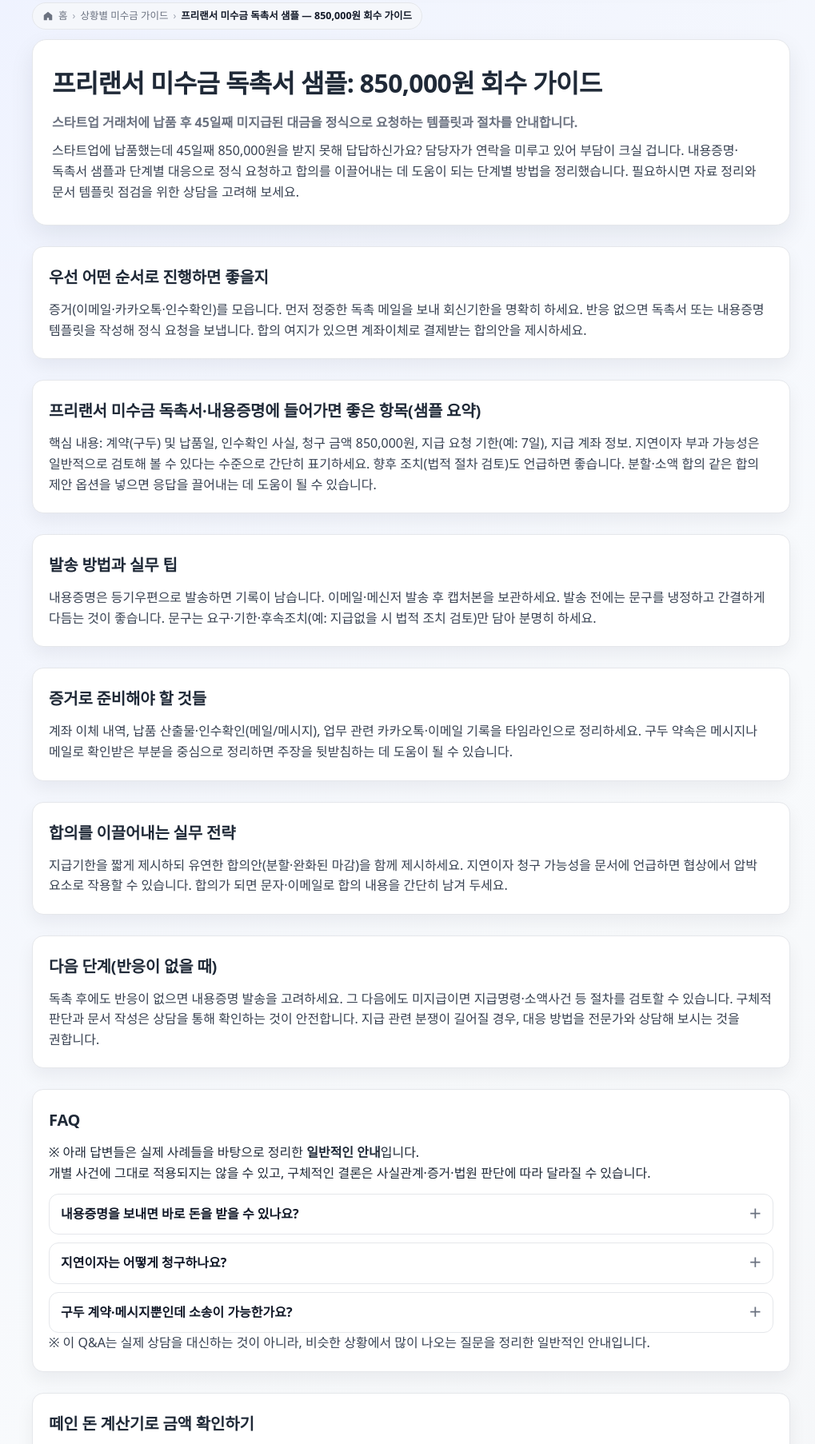
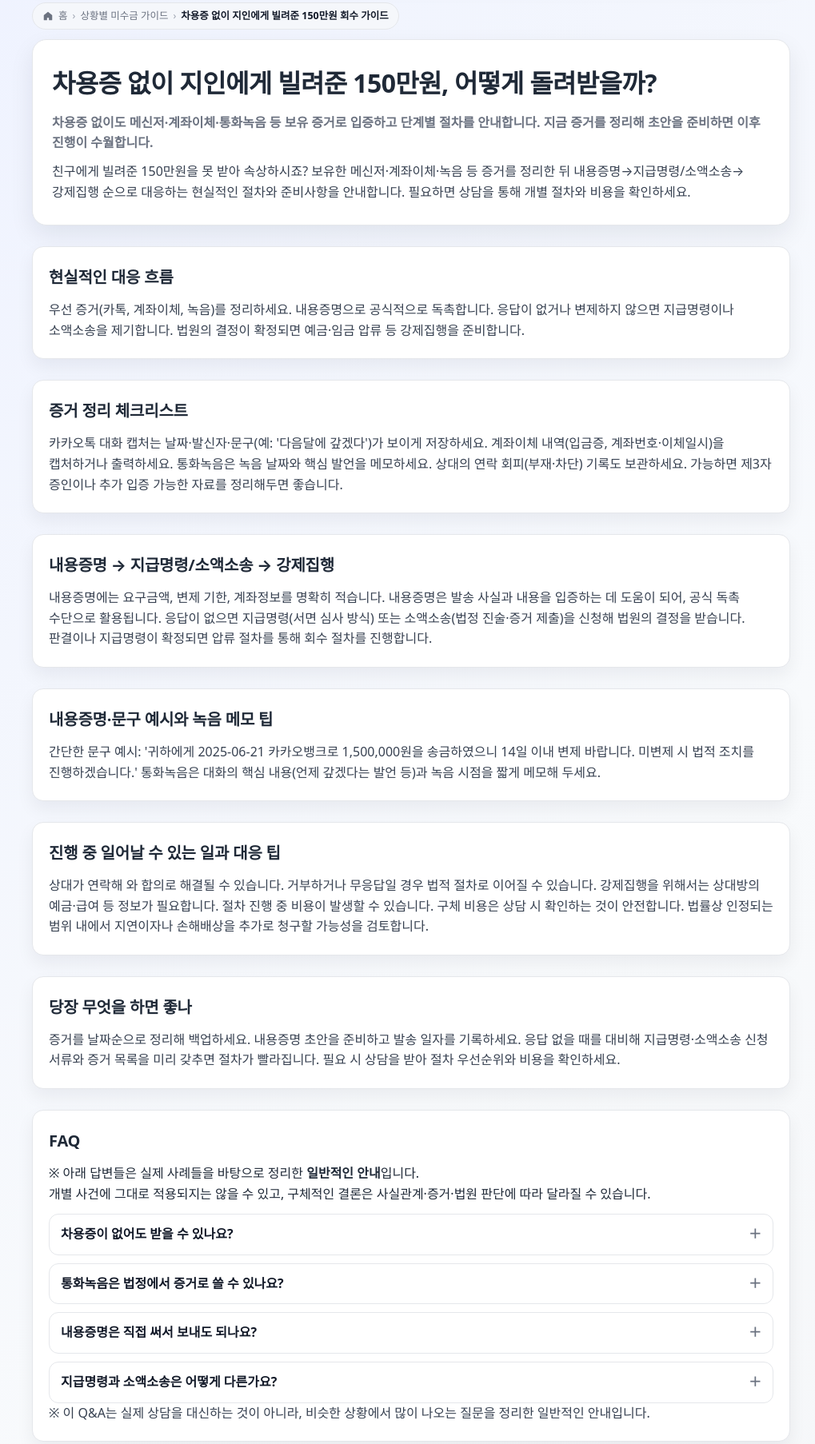
Before and after one commit to kimyoel/money-keeper, a plain HTML site: page public/case.html in a window 1280 px wide. Shown: the part 115-1921 px from the top of the page at 80% size, without its empty margins (126-1145 px from the left). Drawn offline with Linux system fonts and the light colour scheme.

Commit message:
auto: publish case

```diff
--- a/public/case.html
+++ b/public/case.html
@@ -2,8 +2,8 @@
 <html lang="ko">
 <head>
   <meta charset="utf-8" />
-  <title>프리랜서 미수금 독촉서 샘플 — 850,000원 회수 가이드</title>
-  <meta name="description" content="프리랜서가 스타트업에 납품 후 45일째 미수금 850,000원을 받지 못한 경우, 독촉서·내용증명 샘플과 단계별 회수 절차를 안내합니다." />
+  <title>차용증 없이 지인에게 빌려준 150만원 회수 가이드</title>
+  <meta name="description" content="차용증 없이 친구에게 빌려준 150만원을 메신저·계좌이체·통화녹음 등으로 입증해 내용증명, 지급명령·소액소송, 강제집행으로 회수하는 단계별 현실적 안내입니다." />
   <link rel="stylesheet" href="./styles.css" />
 </head>
 <body>
@@ -22,45 +22,45 @@
         <span class="breadcrumb-sep">›</span>
         <a href="./index.html">상황별 미수금 가이드</a>
         <span class="breadcrumb-sep">›</span>
-        <span class="breadcrumb-current breadcrumb-ellipsis">프리랜서 미수금 독촉서 샘플 — 850,000원 회수 가이드</span>
+        <span class="breadcrumb-current breadcrumb-ellipsis">차용증 없이 지인에게 빌려준 150만원 회수 가이드</span>
       </div>
     </div>
 
     <section class="hero">
-      <h1>프리랜서 미수금 독촉서 샘플: 850,000원 회수 가이드</h1>
-      <p class="subtitle">스타트업 거래처에 납품 후 45일째 미지급된 대금을 정식으로 요청하는 템플릿과 절차를 안내합니다.</p>
-      <p class="intro">스타트업에 납품했는데 45일째 850,000원을 받지 못해 답답하신가요? 담당자가 연락을 미루고 있어 부담이 크실 겁니다. 내용증명·독촉서 샘플과 단계별 대응으로 정식 요청하고 합의를 이끌어내는 데 도움이 되는 단계별 방법을 정리했습니다. 필요하시면 자료 정리와 문서 템플릿 점검을 위한 상담을 고려해 보세요.</p>
+      <h1>차용증 없이 지인에게 빌려준 150만원, 어떻게 돌려받을까?</h1>
+      <p class="subtitle">차용증 없이도 메신저·계좌이체·통화녹음 등 보유 증거로 입증하고 단계별 절차를 안내합니다. 지금 증거를 정리해 초안을 준비하면 이후 진행이 수월합니다.</p>
+      <p class="intro">친구에게 빌려준 150만원을 못 받아 속상하시죠? 보유한 메신저·계좌이체·녹음 등 증거를 정리한 뒤 내용증명→지급명령/소액소송→강제집행 순으로 대응하는 현실적인 절차와 준비사항을 안내합니다. 필요하면 상담을 통해 개별 절차와 비용을 확인하세요.</p>
     </section>
 
 
-      <section class="section" id="quick-steps">
-        <h2>우선 어떤 순서로 진행하면 좋을지</h2>
-        <p>증거(이메일·카카오톡·인수확인)를 모읍니다. 먼저 정중한 독촉 메일을 보내 회신기한을 명확히 하세요. 반응 없으면 독촉서 또는 내용증명 템플릿을 작성해 정식 요청을 보냅니다. 합의 여지가 있으면 계좌이체로 결제받는 합의안을 제시하세요.</p>
-      </section>
-
-      <section class="section" id="template-samples">
-        <h2>프리랜서 미수금 독촉서·내용증명에 들어가면 좋은 항목(샘플 요약)</h2>
-        <p>핵심 내용: 계약(구두) 및 납품일, 인수확인 사실, 청구 금액 850,000원, 지급 요청 기한(예: 7일), 지급 계좌 정보. 지연이자 부과 가능성은 일반적으로 검토해 볼 수 있다는 수준으로 간단히 표기하세요. 향후 조치(법적 절차 검토)도 언급하면 좋습니다. 분할·소액 합의 같은 합의 제안 옵션을 넣으면 응답을 끌어내는 데 도움이 될 수 있습니다.</p>
-      </section>
-
-      <section class="section" id="how-to-send">
-        <h2>발송 방법과 실무 팁</h2>
-        <p>내용증명은 등기우편으로 발송하면 기록이 남습니다. 이메일·메신저 발송 후 캡처본을 보관하세요. 발송 전에는 문구를 냉정하고 간결하게 다듬는 것이 좋습니다. 문구는 요구·기한·후속조치(예: 지급없을 시 법적 조치 검토)만 담아 분명히 하세요.</p>
+      <section class="section" id="options_overview">
+        <h2>현실적인 대응 흐름</h2>
+        <p>우선 증거(카톡, 계좌이체, 녹음)를 정리하세요. 내용증명으로 공식적으로 독촉합니다. 응답이 없거나 변제하지 않으면 지급명령이나 소액소송을 제기합니다. 법원의 결정이 확정되면 예금·임금 압류 등 강제집행을 준비합니다.</p>
       </section>
 
       <section class="section" id="evidence">
-        <h2>증거로 준비해야 할 것들</h2>
-        <p>계좌 이체 내역, 납품 산출물·인수확인(메일/메시지), 업무 관련 카카오톡·이메일 기록을 타임라인으로 정리하세요. 구두 약속은 메시지나 메일로 확인받은 부분을 중심으로 정리하면 주장을 뒷받침하는 데 도움이 될 수 있습니다.</p>
+        <h2>증거 정리 체크리스트</h2>
+        <p>카카오톡 대화 캡처는 날짜·발신자·문구(예: '다음달에 갚겠다')가 보이게 저장하세요. 계좌이체 내역(입금증, 계좌번호·이체일시)을 캡처하거나 출력하세요. 통화녹음은 녹음 날짜와 핵심 발언을 메모하세요. 상대의 연락 회피(부재·차단) 기록도 보관하세요. 가능하면 제3자 증인이나 추가 입증 가능한 자료를 정리해두면 좋습니다.</p>
       </section>
 
-      <section class="section" id="negotiation">
-        <h2>합의를 이끌어내는 실무 전략</h2>
-        <p>지급기한을 짧게 제시하되 유연한 합의안(분할·완화된 마감)을 함께 제시하세요. 지연이자 청구 가능성을 문서에 언급하면 협상에서 압박 요소로 작용할 수 있습니다. 합의가 되면 문자·이메일로 합의 내용을 간단히 남겨 두세요.</p>
+      <section class="section" id="step_by_step">
+        <h2>내용증명 → 지급명령/소액소송 → 강제집행</h2>
+        <p>내용증명에는 요구금액, 변제 기한, 계좌정보를 명확히 적습니다. 내용증명은 발송 사실과 내용을 입증하는 데 도움이 되어, 공식 독촉 수단으로 활용됩니다. 응답이 없으면 지급명령(서면 심사 방식) 또는 소액소송(법정 진술·증거 제출)을 신청해 법원의 결정을 받습니다. 판결이나 지급명령이 확정되면 압류 절차를 통해 회수 절차를 진행합니다.</p>
       </section>
 
-      <section class="section" id="next-steps">
-        <h2>다음 단계(반응이 없을 때)</h2>
-        <p>독촉 후에도 반응이 없으면 내용증명 발송을 고려하세요. 그 다음에도 미지급이면 지급명령·소액사건 등 절차를 검토할 수 있습니다. 구체적 판단과 문서 작성은 상담을 통해 확인하는 것이 안전합니다. 지급 관련 분쟁이 길어질 경우, 대응 방법을 전문가와 상담해 보시는 것을 권합니다.</p>
+      <section class="section" id="templates">
+        <h2>내용증명·문구 예시와 녹음 메모 팁</h2>
+        <p>간단한 문구 예시: '귀하에게 2025-06-21 카카오뱅크로 1,500,000원을 송금하였으니 14일 이내 변제 바랍니다. 미변제 시 법적 조치를 진행하겠습니다.' 통화녹음은 대화의 핵심 내용(언제 갚겠다는 발언 등)과 녹음 시점을 짧게 메모해 두세요.</p>
+      </section>
+
+      <section class="section" id="what_to_expect">
+        <h2>진행 중 일어날 수 있는 일과 대응 팁</h2>
+        <p>상대가 연락해 와 합의로 해결될 수 있습니다. 거부하거나 무응답일 경우 법적 절차로 이어질 수 있습니다. 강제집행을 위해서는 상대방의 예금·급여 등 정보가 필요합니다. 절차 진행 중 비용이 발생할 수 있습니다. 구체 비용은 상담 시 확인하는 것이 안전합니다. 법률상 인정되는 범위 내에서 지연이자나 손해배상을 추가로 청구할 가능성을 검토합니다.</p>
+      </section>
+
+      <section class="section" id="next_steps">
+        <h2>당장 무엇을 하면 좋나</h2>
+        <p>증거를 날짜순으로 정리해 백업하세요. 내용증명 초안을 준비하고 발송 일자를 기록하세요. 응답 없을 때를 대비해 지급명령·소액소송 신청 서류와 증거 목록을 미리 갖추면 절차가 빨라집니다. 필요 시 상담을 받아 절차 우선순위와 비용을 확인하세요.</p>
       </section>
 
 
@@ -73,18 +73,23 @@
       <div class="faq">
 
         <details>
-          <summary>내용증명을 보내면 바로 돈을 받을 수 있나요?</summary>
-          <div>내용증명이 즉시 지급을 보장하지는 않습니다. 다만 정식 요청 기록이 되어 협상에서 유리하거나 상대방의 결제 우선순위를 올리는 데 도움이 될 수 있습니다.</div>
+          <summary>차용증이 없어도 받을 수 있나요?</summary>
+          <div>계좌이체 내역과 '언제 갚겠다'는 메시지, 통화녹음 등 정황 증거를 모아 지급명령이나 소액소송을 통해 청구하는 사례가 많습니다. 다만 결과는 사건별 증거 정도와 상대 반응에 따라 달라질 수 있습니다.</div>
         </details>
 
         <details>
-          <summary>지연이자는 어떻게 청구하나요?</summary>
-          <div>일반적으로는 법정지연이자 청구를 검토해 볼 수 있다는 점을 문서에 간단히 적어 둘 수 있습니다. 구체적 계산과 적용 여부는 상황에 따라 달라질 수 있어 상담을 권합니다.</div>
+          <summary>통화녹음은 법정에서 증거로 쓸 수 있나요?</summary>
+          <div>통화녹음은 대체로 증거로 제출될 수 있습니다. 다만 녹음의 합법성·내용·원본 보관 상태 등에 따라 증거력이 달라질 수 있어 녹음 시점과 내용을 메모해 두는 것이 좋습니다.</div>
         </details>
 
         <details>
-          <summary>구두 계약·메시지뿐인데 소송이 가능한가요?</summary>
-          <div>계좌이체·인수 확인 등 정황 증거를 모으면 지급청구 절차 검토가 가능합니다. 다만 개별 사안별 증거력은 달라지므로 자료를 정리해 두는 것이 중요합니다.</div>
+          <summary>내용증명은 직접 써서 보내도 되나요?</summary>
+          <div>직접 작성해도 됩니다. 다만 요구 내용·기일·증거 목록을 명확히 기재하는 것이 중요합니다. 필요하면 전문가 검토를 받아 문구를 다듬는 방법도 있습니다.</div>
+        </details>
+
+        <details>
+          <summary>지급명령과 소액소송은 어떻게 다른가요?</summary>
+          <div>지급명령은 서면 심사로 비교적 신속하게 채무 존재에 대한 판단을 받을 수 있는 절차로, 상대가 이의하지 않으면 집행권원으로 이어질 수 있습니다. 소액소송은 법정에서 비교적 간단하게 다투는 절차로, 사건의 성격에 따라 유리한 절차를 선택하는 것이 필요합니다.</div>
         </details>
 
       </div>
@@ -121,8 +126,8 @@
 
     <section class="section" id="disclaimer" aria-label="면책 및 법령 안내">
       <h2>면책 및 법령 안내</h2>
-      <p class="text-sm text-gray-700">이 안내는 일반 정보를 제공하는 목적이며, 개별 사건에 대한 법률 자문이나 결과를 보장하는 내용이 아닙니다. 구체적 대응은 전문 상담을 통해 확인하세요.</p>
-      <p class="text-xs text-gray-600 mt-2">상담 과정에서 제공하시는 사례와 자료는 관련 법령과 내부 정책에 따라 적절한 보호조치를 취해 처리될 수 있습니다. 민감한 개인정보는 공개하지 마시고 상담 시 별도로 제출하세요.</p>
+      <p class="text-sm text-gray-700">이 안내는 일반적인 정보 제공을 목적으로 합니다. 개별 사건에 대한 법률 자문이나 결과 보장을 의미하지 않습니다. 구체적 절차·전략·비용은 상담을 통해 확인하는 것이 안전합니다.</p>
+      <p class="text-xs text-gray-600 mt-2">제공하신 증거와 정보는 관련 법령과 내부 정책에 따라 필요한 범위에서만 안전하게 처리됩니다. 통화녹음 등 개인 정보는 저장·전송 시 주의하시기 바랍니다.</p>
     </section>
 
     <p class="footer">본 페이지의 안내는 일반적인 절차를 정리한 것으로, 개별 사건에 대한 법률 자문이 아닙니다.</p>
--- a/public/sitemap.xml
+++ b/public/sitemap.xml
@@ -5,13 +5,13 @@
         http://www.sitemaps.org/schemas/sitemap/0.9/sitemap.xsd">
   <url>
     <loc>https://gentle-yeot-a0c73f.netlify.app/</loc>
-    <lastmod>2025-12-21T19:08:19+00:00</lastmod>
+    <lastmod>2025-12-21T19:11:36+00:00</lastmod>
     <changefreq>weekly</changefreq>
     <priority>1.0</priority>
   </url>
   <url>
     <loc>https://gentle-yeot-a0c73f.netlify.app/index.html</loc>
-    <lastmod>2025-12-21T19:08:19+00:00</lastmod>
+    <lastmod>2025-12-21T19:11:36+00:00</lastmod>
     <changefreq>weekly</changefreq>
     <priority>0.9</priority>
   </url>
@@ -95,7 +95,7 @@
   </url>
   <url>
     <loc>https://gentle-yeot-a0c73f.netlify.app/case.html</loc>
-    <lastmod>2025-12-21T19:08:19+00:00</lastmod>
+    <lastmod>2025-12-21T19:11:36+00:00</lastmod>
     <changefreq>monthly</changefreq>
     <priority>0.64</priority>
   </url>
```
Also changed, not shown: public/pages.json (+4 -4 lines).
